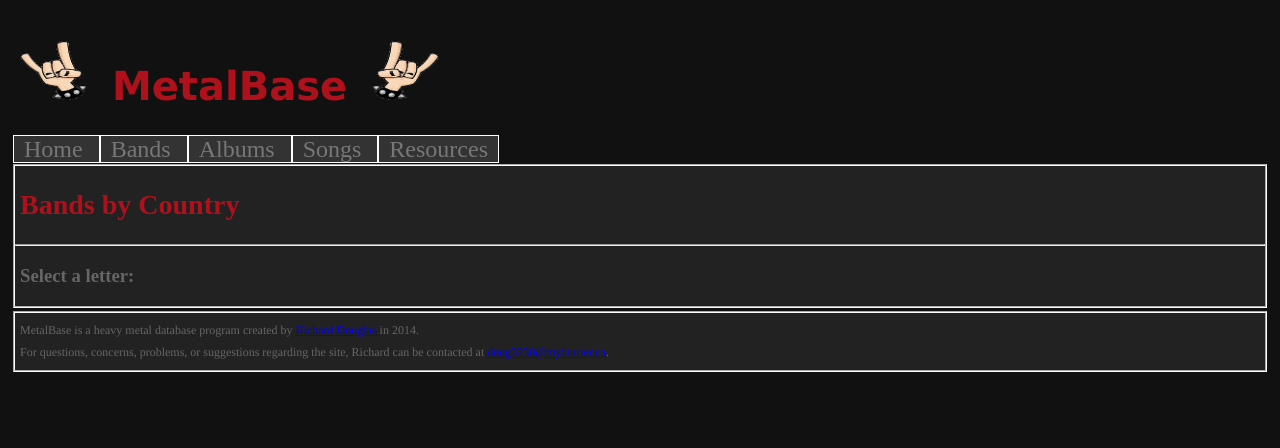
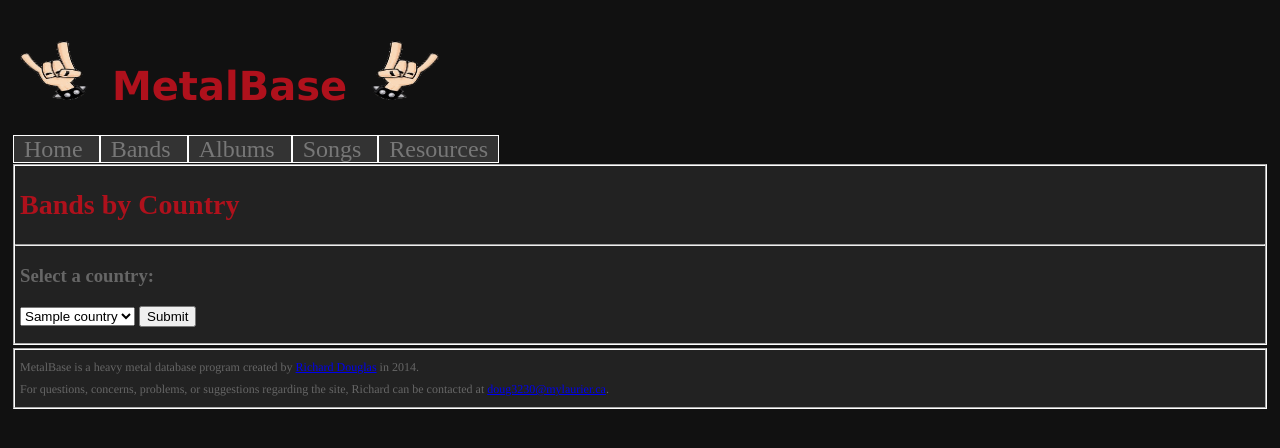
Before and after one commit to doug3230/MetalBase, a PHP site: page /search_by_country.php?type=band in a window 1280 px wide. Shown: the top 448 px of the page. Run offline with PHP 8.4, Linux system fonts and the light colour scheme; tables that the repository leaves empty or names only in its code hold one stand-in row (values such as "Sample post").

Commit message:
Added choice of country to by country search pages

```diff
--- /dev/null
+++ b/MetalBase/Includes/by_country/choose_country.inc.php
@@ -0,0 +1,23 @@
+<?php
+include 'Includes/connect_to_db.inc.php';
+include 'Includes/by_country/retrieve_countries.inc.php';
+
+$type = $_GET['type'];
+if (!isset($result)) {
+	echo "<p>There are currently no countries in the MetalBase system." .
+			" Head over to the <a href='countries.php'>Add Country</a> page.</p>";
+} else {?>
+	<form method="get" action="">
+	<input type="hidden" name="type" id="type" value="<?php echo $type;?>" />
+	<select name="country" id="country">
+		<?php
+			while($row = $result->fetch()) {
+				$country_id = $row['id'];
+				$country_name = $row['name'];
+				echo "<option value='$country_id'>$country_name</option>";
+			}
+		?>
+	</select>
+	<input type="submit" value="Submit" />
+	</form>
+<?php } ?>
--- /dev/null
+++ b/MetalBase/Includes/by_country/retrieve_countries.inc.php
@@ -0,0 +1,10 @@
+<?php
+try {
+	$sql = "SELECT id, name FROM country";
+	$result = $pdo->query($sql);
+} catch (Exception $e) {
+	echo '<p>Error retrieving countries:' . $e->getMessage() . '</p>';
+	include 'Includes/error.inc.php';
+	exit();
+}
+?>
--- a/MetalBase/search_by_country.php
+++ b/MetalBase/search_by_country.php
@@ -16,9 +16,9 @@
 			<p><?php
 			if (!isset($_GET['type']))
 				include 'Includes/choose_type.inc.php';
-			elseif (!isset($_GET['letter'])) {
-				echo '<h3>Select a letter:</h3>';
-				//include 'Includes/by_letter/choose_letter.inc.php';
+			elseif (!isset($_GET['country'])) {
+				echo '<h3>Select a country:</h3>';
+				include 'Includes/by_country/choose_country.inc.php';
 			}
 			else {
 				/*
```
